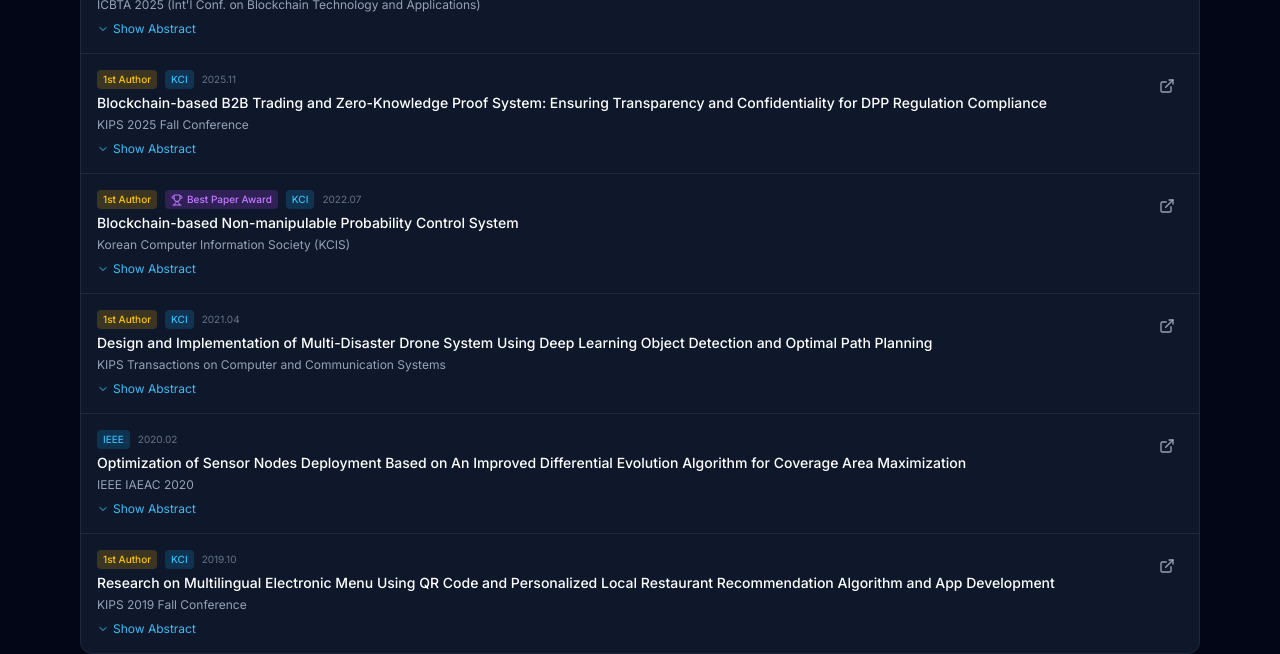
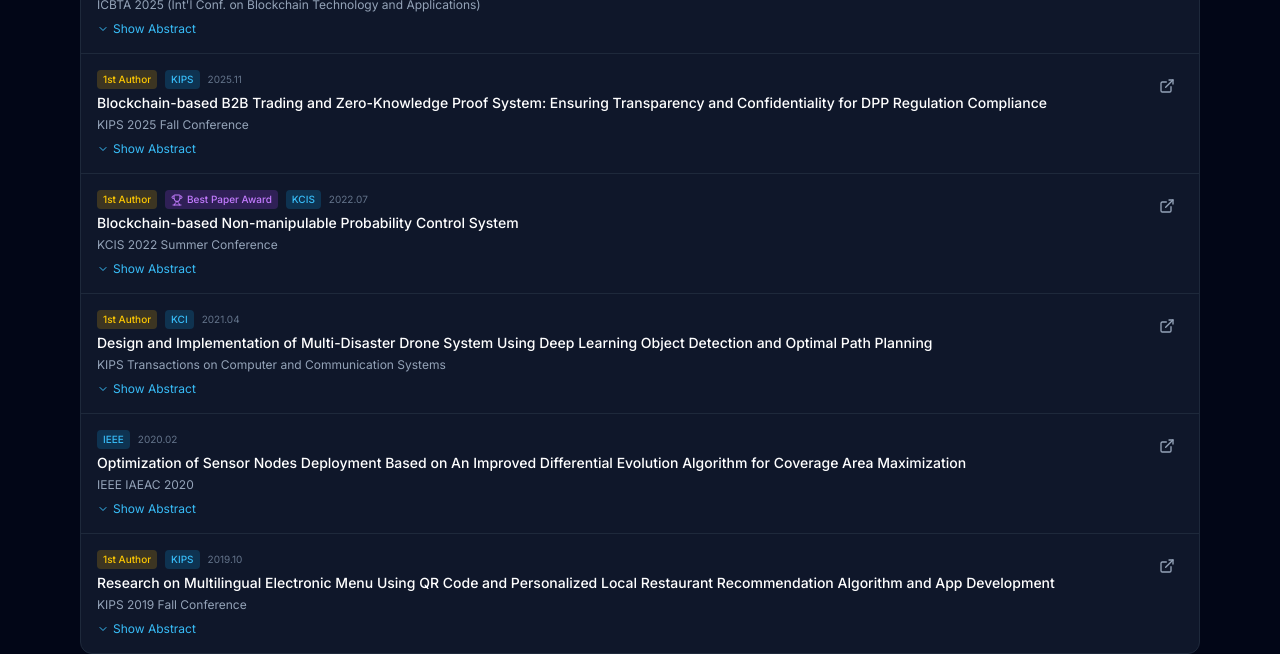
Before and after one commit to nara020/portfolio, a Next.js app: page /en in a window 1280 px wide. Shown: the part 2899-3553 px from the top of the page. Built offline with nearby package versions, Linux system fonts and the light colour scheme; no server answers.

Commit message:
fix: correct paper publishers (KCI only for actual KCI-indexed journals)

```diff
--- a/src/data/resume.ts
+++ b/src/data/resume.ts
@@ -147,7 +147,7 @@ export const experiences: Experience[] = [
     achievements: {
       ko: [
         "IEEE IAEAC 2019 국제학술대회 논문 공저자",
-        "KCI 급 저널 논문 등재 (KTCCS) - 졸업논문",
+        "KCI 등재 저널 논문 게재 (KTCCS) - 졸업논문",
         "정보처리학회 학부생 논문경진대회 대상",
         "한이음 ICT 공모전 장려상/입선 2회 수상",
         "한이음 학술대회 최우수상",
@@ -384,7 +384,7 @@ export const projects: Project[] = [
     experienceId: "university",
     name: { ko: "AI 재난 군집드론", en: "AI-Powered Disaster Response Swarm Drone" },
     description: {
-      ko: "딥러닝 기반 산불 감지 및 군집 드론 시스템. 졸업작품으로 KCI 급 논문 등재 및 다수 수상.",
+      ko: "딥러닝 기반 산불 감지 및 군집 드론 시스템. 졸업작품으로 KCI 등재 저널 게재 및 다수 수상.",
       en: "Deep learning based wildfire detection with swarm drone system. Graduation project with KCI journal publication and multiple awards.",
     },
     period: "2020.04 ~ 2020.11",
@@ -397,7 +397,7 @@ export const projects: Project[] = [
         "YOLO v3 기반 산불 감지 딥러닝 모델 학습 및 적용 (정확도 92%)",
         "ROS (Robot Operating System) 기반 드론 제어 소프트웨어 개발",
         "한이음 ICT 공모전 장려상 수상 (과학기술정보통신부)",
-        "KCI 급 논문 KTCCS 등재 - 졸업논문",
+        "KCI 등재 저널(KTCCS) 논문 게재 - 졸업논문",
         "정보처리학회 학부생 논문경진대회 대상 수상",
       ],
       en: [
@@ -1019,7 +1019,7 @@ export const education: Education[] = [
     status: { ko: "졸업", en: "Graduated" },
     gpa: "3.73/4.5",
     thesis: {
-      ko: "딥러닝 기반 객체 인식과 최적 경로 탐색을 통한 멀티 재난 드론 시스템 설계 및 구현 (KCI 급 저널 등재)",
+      ko: "딥러닝 기반 객체 인식과 최적 경로 탐색을 통한 멀티 재난 드론 시스템 설계 및 구현 (KCI 등재 저널 게재)",
       en: "Multi-Disaster Drone System with Deep Learning Object Detection and Optimal Path Planning (Published in KCI Journal)",
     },
   },
@@ -1144,7 +1144,7 @@ export const papers: Paper[] = [
       ko: "한국정보처리학회 2025년 추계학술대회",
       en: "KIPS 2025 Fall Conference",
     },
-    publisher: "KCI",
+    publisher: "KIPS",
     date: "2025.11",
     type: "conference",
     isFirstAuthor: true,
@@ -1163,12 +1163,12 @@ export const papers: Paper[] = [
       en: "Blockchain-based Non-manipulable Probability Control System",
     },
     venue: {
-      ko: "한국컴퓨터정보학회",
-      en: "Korean Computer Information Society (KCIS)",
+      ko: "한국컴퓨터정보학회 2022년 하계학술대회",
+      en: "KCIS 2022 Summer Conference",
     },
-    publisher: "KCI",
+    publisher: "KCIS",
     date: "2022.07",
-    type: "journal",
+    type: "conference",
     isFirstAuthor: true,
     award: {
       ko: "우수논문상 수상",
@@ -1233,10 +1233,10 @@ export const papers: Paper[] = [
       en: "Research on Multilingual Electronic Menu Using QR Code and Personalized Local Restaurant Recommendation Algorithm and App Development",
     },
     venue: {
-      ko: "한국정보처리학회 2019년 추계학술발표대회",
+      ko: "한국정보처리학회 2019년 추계학술대회",
       en: "KIPS 2019 Fall Conference",
     },
-    publisher: "KCI",
+    publisher: "KIPS",
     date: "2019.10",
     type: "conference",
     isFirstAuthor: true,
```
